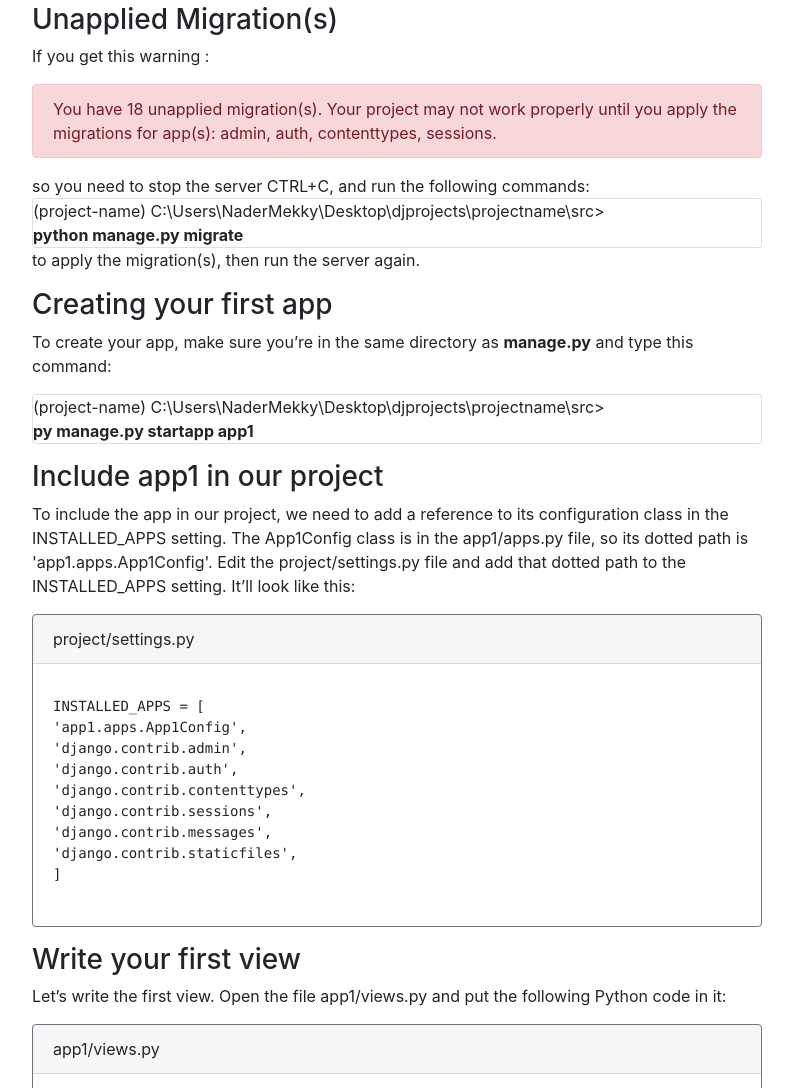
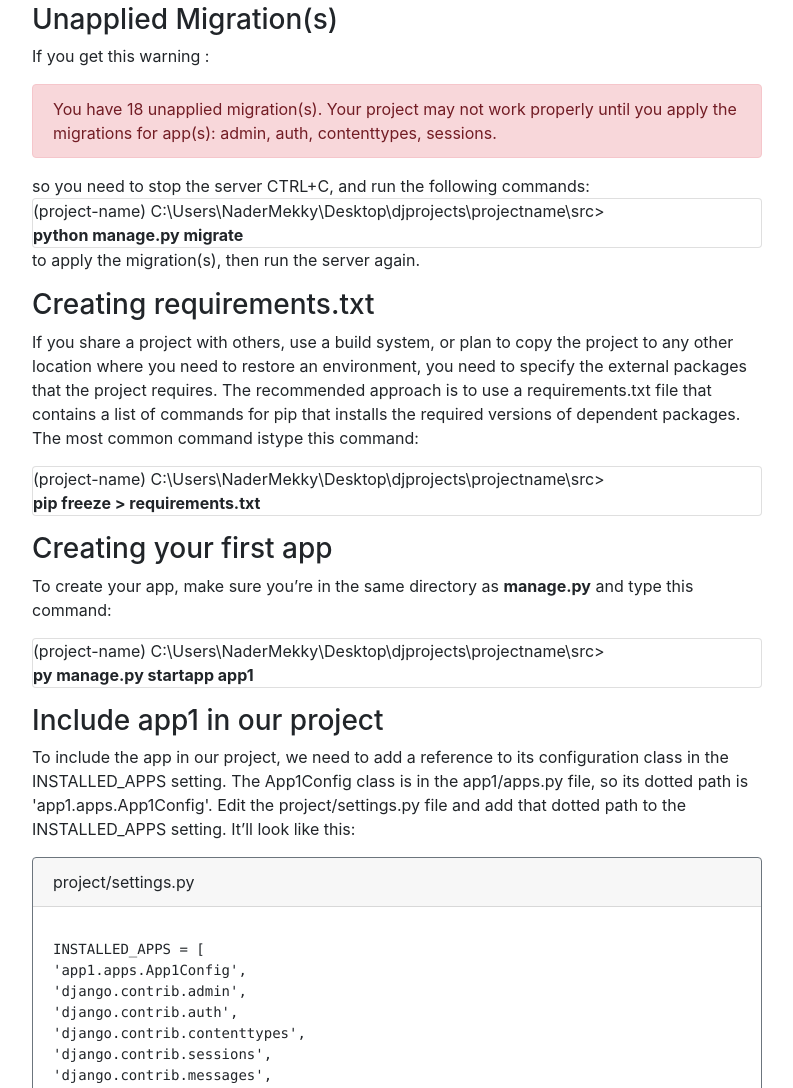
Before and after one commit to nadermekky/Django-Steps, a plain HTML site: page index.html in a window 1280 px wide. Shown: the part 1660-2748 px from the top of the page, without its empty margins (53-846 px from the left). Drawn offline with nearby package versions, Linux system fonts and the light colour scheme.

Commit message:
requirments.text add

```diff
--- a/index.html
+++ b/index.html
@@ -126,6 +126,21 @@
                 so you need to stop the server CTRL+C, and run the following commands:
             <div class="card">(project-name) C:\Users\NaderMekky\Desktop\djprojects\projectname\src> <strong>python manage.py migrate</strong></div>
             to apply the migration(s), then run the server again.
+            </p>
+        </div>
+    </div>
+
+    <div class="row">
+        <div class="col-sm-8">
+            <h3>Creating requirements.txt</h3>
+            <p>
+                If you share a project with others, use a build system,
+                 or plan to copy the project to any other location where
+                  you need to restore an environment, you need to specify the external packages that the project requires.
+                   The recommended approach is to use a requirements.txt file that contains a list of commands for pip that installs
+                 the required versions of dependent packages.
+                  The most common command istype this command:
+            <div class="card">(project-name) C:\Users\NaderMekky\Desktop\djprojects\projectname\src> <strong>pip freeze > requirements.txt</strong></div>
             </p>
         </div>
     </div>
```
